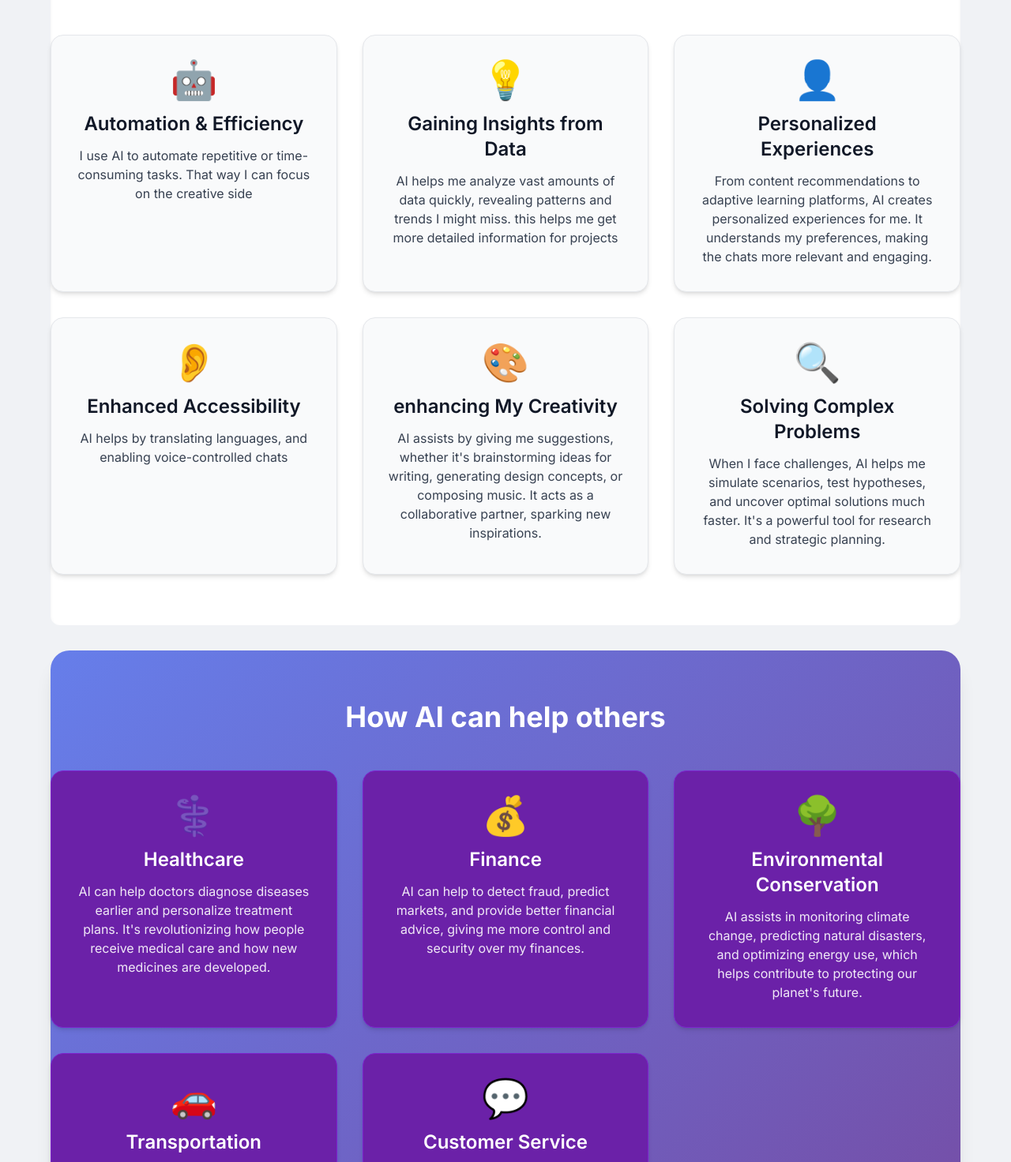
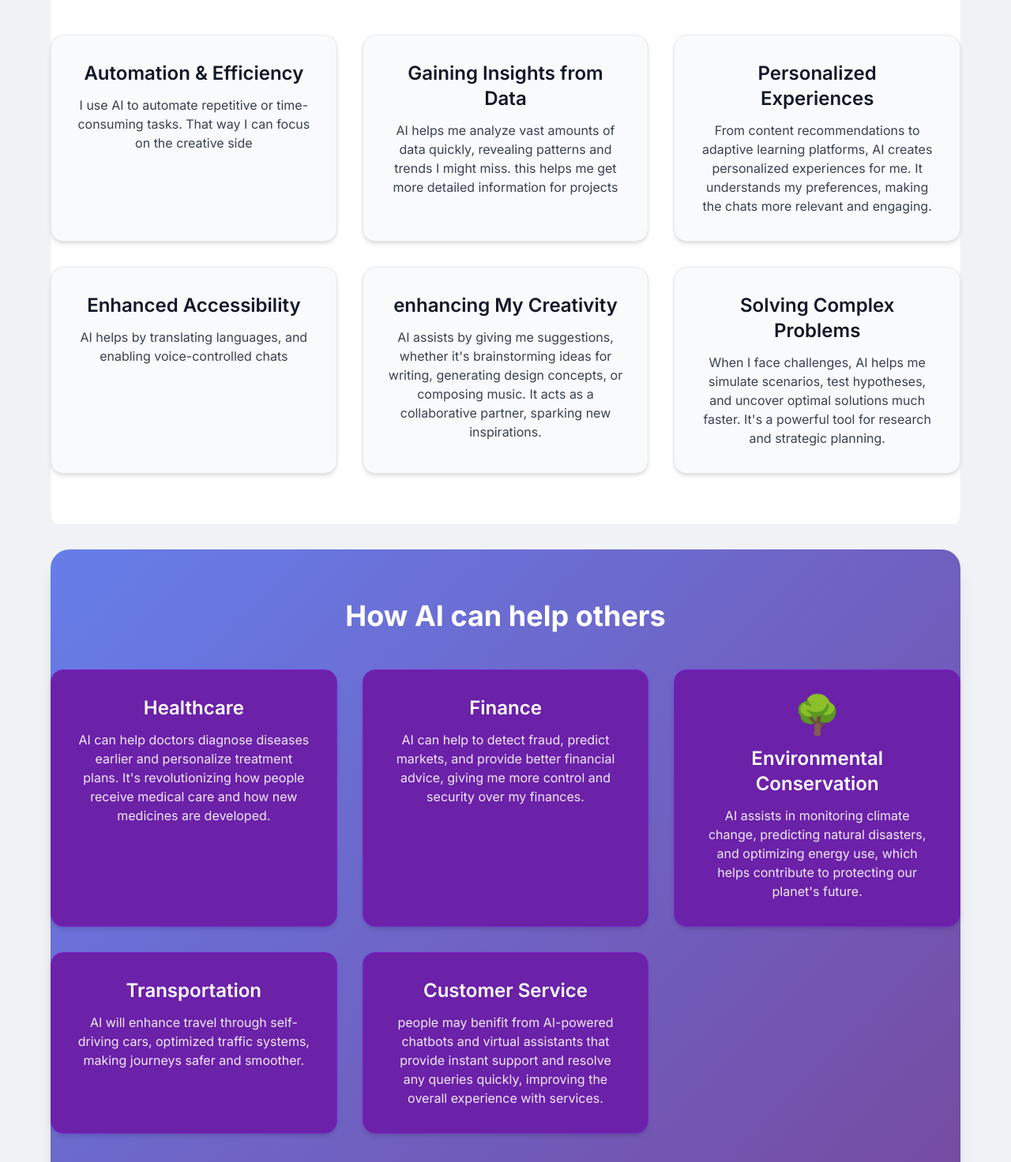
Before and after one commit to Meduvadae/Aiinmydailylife, a plain HTML site: page index.html in a window 1280 px wide. Shown: the part 688-2160 px from the top of the page at 79% size. Drawn offline with nearby package versions, Linux system fonts and the light colour scheme.

Commit message:
Update index.html

```diff
--- a/index.html
+++ b/index.html
@@ -60,37 +60,31 @@
             <div class="grid grid-cols-1 md:grid-cols-2 lg:grid-cols-3 gap-8">
                 <!-- Card 1: Automation -->
                 <div class="bg-gray-50 p-8 rounded-2xl shadow-md card border border-gray-200">
-                    <div class="text-5xl mb-4">🤖</div>
                     <h3 class="text-2xl font-semibold mb-3 text-gray-900">Automation & Efficiency</h3>
                     <p class="text-gray-700">I use AI to automate repetitive or time-consuming tasks. That way I can focus on the creative side </p>
                 </div>
                 <!-- Card 2: Insight Generation -->
                 <div class="bg-gray-50 p-8 rounded-2xl shadow-md card border border-gray-200">
-                    <div class="text-5xl mb-4">💡</div>
                     <h3 class="text-2xl font-semibold mb-3 text-gray-900">Gaining Insights from Data</h3>
                     <p class="text-gray-700">AI helps me analyze vast amounts of data quickly, revealing patterns and trends I might miss. this helps me get more detailed information for projects</p>
                 </div>
                 <!-- Card 3: Personalization -->
                 <div class="bg-gray-50 p-8 rounded-2xl shadow-md card border border-gray-200">
-                    <div class="text-5xl mb-4">👤</div>
                     <h3 class="text-2xl font-semibold mb-3 text-gray-900">Personalized Experiences</h3>
                     <p class="text-gray-700">From content recommendations to adaptive learning platforms, AI creates personalized experiences for me. It understands my preferences, making the chats more relevant and engaging.</p>
                 </div>
                 <!-- Card 4: Accessibility -->
                 <div class="bg-gray-50 p-8 rounded-2xl shadow-md card border border-gray-200">
-                    <div class="text-5xl mb-4">👂</div>
                     <h3 class="text-2xl font-semibold mb-3 text-gray-900">Enhanced Accessibility</h3>
                     <p class="text-gray-700">AI helps by translating languages, and enabling voice-controlled chats</p>
                 </div>
                 <!-- Card 5: Creative Augmentation -->
                 <div class="bg-gray-50 p-8 rounded-2xl shadow-md card border border-gray-200">
-                    <div class="text-5xl mb-4">🎨</div>
                     <h3 class="text-2xl font-semibold mb-3 text-gray-900">enhancing My Creativity</h3>
                     <p class="text-gray-700">AI assists by giving me suggestions, whether it's brainstorming ideas for writing, generating design concepts, or composing music. It acts as a collaborative partner, sparking new inspirations.</p>
                 </div>
                 <!-- Card 6: Problem Solving -->
                 <div class="bg-gray-50 p-8 rounded-2xl shadow-md card border border-gray-200">
-                    <div class="text-5xl mb-4">🔍</div>
                     <h3 class="text-2xl font-semibold mb-3 text-gray-900">Solving Complex Problems</h3>
                     <p class="text-gray-700">When I face challenges, AI helps me simulate scenarios, test hypotheses, and uncover optimal solutions much faster. It's a powerful tool for research and strategic planning.</p>
                 </div>
@@ -105,14 +99,12 @@
             <div class="grid grid-cols-1 md:grid-cols-2 lg:grid-cols-3 gap-8">
                 <!-- Field 1: Healthcare -->
                 <div class="bg-purple-800 p-8 rounded-2xl shadow-md card border border-purple-700">
-                    <div class="text-5xl mb-4">⚕️</div>
                     <h3 class="text-2xl font-semibold mb-3">Healthcare</h3>
                     <p class="opacity-90">AI can help doctors diagnose diseases earlier and personalize treatment plans. It's revolutionizing how people receive medical care and how new medicines are developed.</p>
                 </div>
 
                 <!-- Field 3: Finance -->
                 <div class="bg-purple-800 p-8 rounded-2xl shadow-md card border border-purple-700">
-                    <div class="text-5xl mb-4">💰</div>
                     <h3 class="text-2xl font-semibold mb-3">Finance</h3>
                     <p class="opacity-90">AI can help to detect fraud, predict markets, and provide better financial advice, giving me more control and security over my finances.</p>
                 </div>
@@ -124,13 +116,11 @@
                 </div>
                 <!-- Field 5: Transportation -->
                 <div class="bg-purple-800 p-8 rounded-2xl shadow-md card border border-purple-700">
-                    <div class="text-5xl mb-4">🚗</div>
                     <h3 class="text-2xl font-semibold mb-3">Transportation</h3>
                     <p class="opacity-90"> AI will enhance travel through self-driving cars, optimized traffic systems, making journeys safer and smoother.</p>
                 </div>
                 <!-- Field 6: Customer Service -->
                 <div class="bg-purple-800 p-8 rounded-2xl shadow-md card border border-purple-700">
-                    <div class="text-5xl mb-4">💬</div>
                     <h3 class="text-2xl font-semibold mb-3">Customer Service</h3>
                     <p class="opacity-90">people may benifit from AI-powered chatbots and virtual assistants that provide instant support and resolve any queries quickly, improving the overall experience with services.</p>
                 </div>
@@ -145,25 +135,21 @@
             <div class="grid grid-cols-1 md:grid-cols-2 gap-8">
                 <!-- Future Use 1: Hyper-Personalization -->
                 <div class="bg-gray-50 p-8 rounded-2xl shadow-md card border border-gray-200">
-                    <div class="text-5xl mb-4">✨</div>
                     <h3 class="text-2xl font-semibold mb-3 text-gray-900">Hyper-Personalized Living</h3>
                     <p class="text-gray-700">I imagine a future where AI fine-tunes every aspect of my life, from health and fitness to daily routines, creating truly personalized experiences that cater to my unique needs.</p>
                 </div>
                 <!-- Future Use 2: Scientific Breakthroughs -->
                 <div class="bg-gray-50 p-8 rounded-2xl shadow-md card border border-gray-200">
-                    <div class="text-5xl mb-4">🔬</div>
                     <h3 class="text-2xl font-semibold mb-3 text-gray-900">Accelerated Scientific Breakthroughs</h3>
                     <p class="text-gray-700">I believe AI will be crucial in solving humanity's greatest challenges, accelerating discoveries in medicine, sustainable energy, and space exploration for my benefit and for future generations.</p>
                 </div>
                 <!-- Future Use 3: Human-AI Collaboration -->
                 <div class="bg-gray-50 p-8 rounded-2xl shadow-md card border border-gray-200">
-                    <div class="text-5xl mb-4">🤝</div>
                     <h3 class="text-2xl font-semibold mb-3 text-gray-900">Seamless Medhansh-AI Collaboration</h3>
                     <p class="text-gray-700">My abilities will merge even more seamlessly with AI's intelligence, leading to new forms of collaboration that amplify my creativity and problem-solving skills beyond what I can achieve alone.</p>
                 </div>
                 <!-- Future Use 4: Ethical & Equitable AI -->
                 <div class="bg-gray-50 p-8 rounded-2xl shadow-md card border border-gray-200">
-                    <div class="text-5xl mb-4">⚖️</div>
                     <h3 class="text-2xl font-semibold mb-3 text-gray-900">Ethical & Equitable Deployment</h3>
                     <p class="text-gray-700">I hope to see AI developed and deployed ethically and fairly, ensuring its powerful benefits are accessible to everyone, fostering a truly inclusive future for all of us.</p>
                 </div>
@@ -174,7 +160,7 @@
     <!-- Footer -->
     <footer class="gradient-bg text-white py-8 px-4 md:px-0 text-center rounded-t-3xl shadow-xl">
         <div class="container mx-auto">
-            <p class="text-sm opacity-90">&copy; 2025 Medhansh's Perspective on AI. All rights reserved. Designed with ❤️ for a smarter future.</p>
+            <p class="text-sm opacity-90">&copy; 2025 Medhansh's Perspective on AI. All rights reserved. </p>
         </div>
     </footer>
 
```
